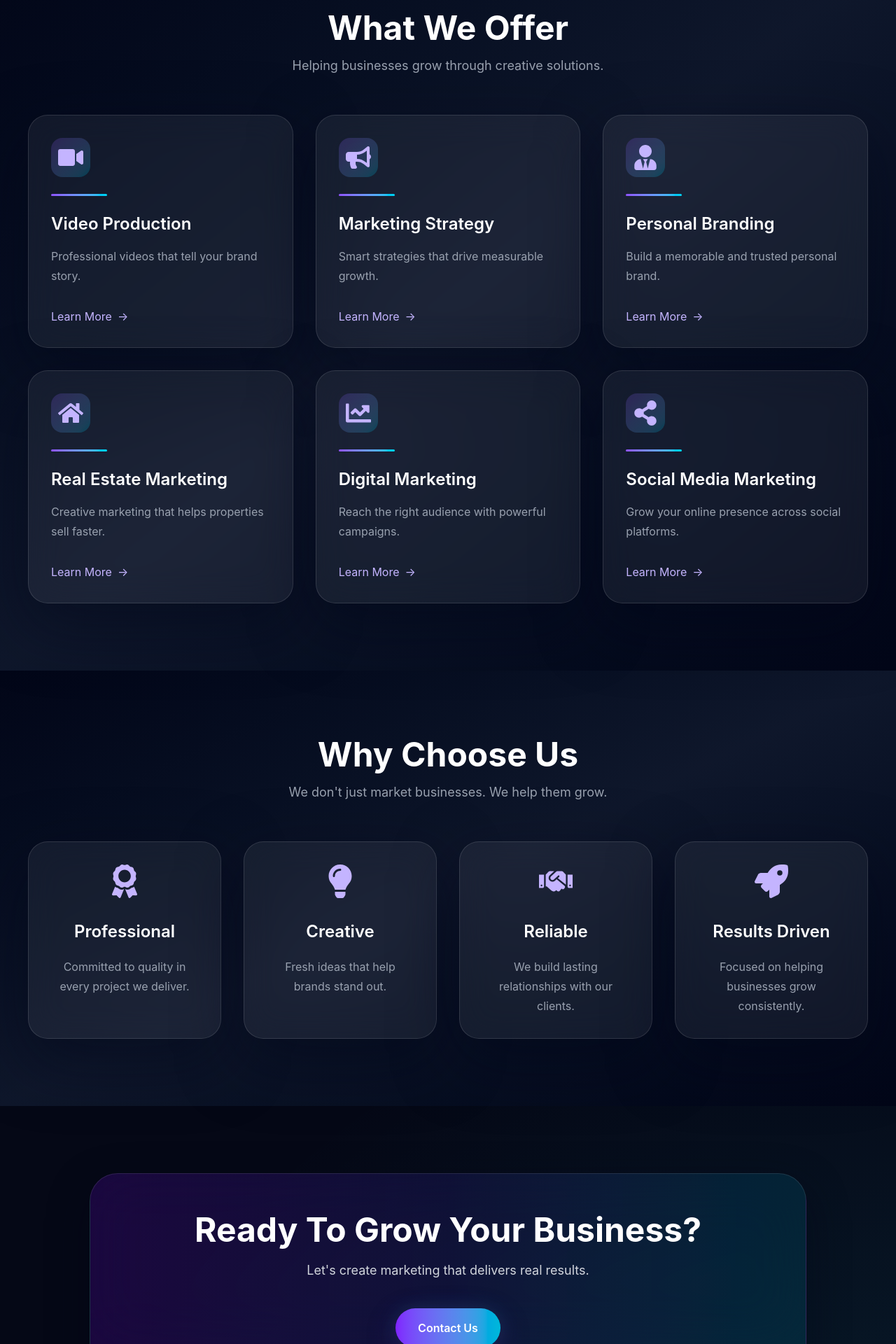
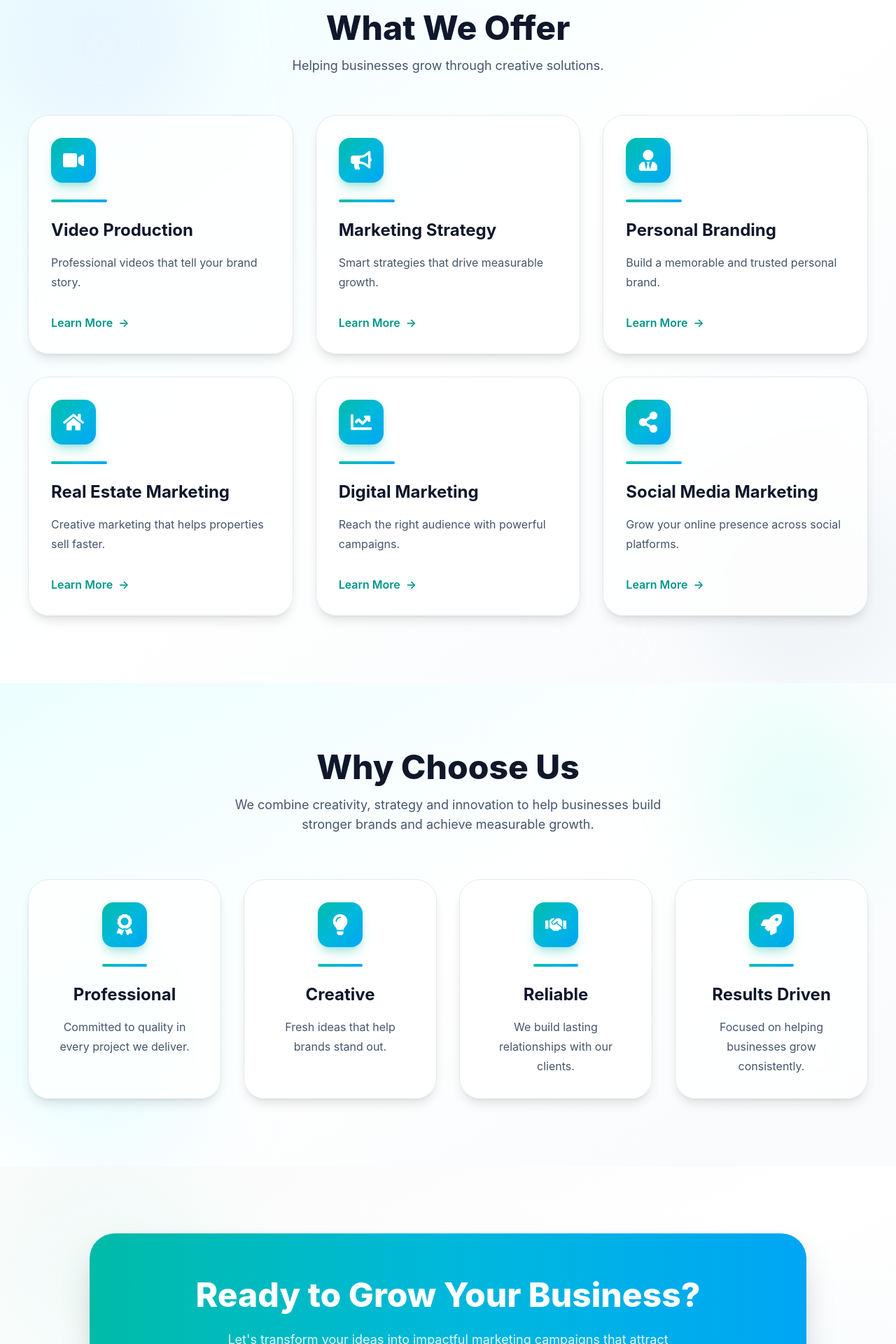
Before and after one commit to rihlatech/Sensation-Marketing-Agency, a React (Vite) app: page / in a window 1280 px wide. Shown: the part 880-2800 px from the top of the page at 70% size. Built offline with nearby package versions, Linux system fonts and the light colour scheme.

Commit message:
Finish project

```diff
--- a/src/index.css
+++ b/src/index.css
@@ -1,8 +1,6 @@
 @import "tailwindcss";
 
-:root {
-  color-scheme: dark;
-}
+@custom-variant dark (&:where(.dark, .dark *));
 
 html {
   scroll-behavior: smooth;
@@ -11,10 +9,16 @@ html {
 body {
   margin: 0;
   padding: 0;
-  background: #050816;
-  color: white;
-  font-family: Inter, ui-sans-serif, system-ui, -apple-system, BlinkMacSystemFont, "Segoe UI", sans-serif;
+  font-family: Inter, ui-sans-serif, system-ui, sans-serif;
   overflow-x: hidden;
+  background: #ffffff;
+  color: #0f172a;
+  transition: background-color .35s ease, color .35s ease;
+}
+
+.dark body {
+  background: #07181a;
+  color: #ffffff;
 }
 
 body::before,
@@ -32,7 +36,7 @@ body::before {
   height: 22rem;
   top: -6rem;
   left: -6rem;
-  background: radial-gradient(circle, rgba(168, 85, 247, 0.34), transparent 70%);
+  background: radial-gradient(circle, rgba(20, 184, 166, 0.15), transparent 70%);
 }
 
 body::after {
@@ -40,7 +44,15 @@ body::after {
   height: 24rem;
   bottom: -8rem;
   right: -6rem;
-  background: radial-gradient(circle, rgba(34, 211, 238, 0.24), transparent 70%);
+  background: radial-gradient(circle, rgba(6, 182, 212, 0.12), transparent 70%);
+}
+
+.dark body::before {
+  background: radial-gradient(circle, rgba(20, 184, 166, 0.28), transparent 70%);
+}
+
+.dark body::after {
+  background: radial-gradient(circle, rgba(6, 182, 212, 0.22), transparent 70%);
 }
 
 * {
--- a/src/pages/About.jsx
+++ b/src/pages/About.jsx
@@ -32,80 +32,130 @@ const reasons = [
 
 const About = () => {
   return (
-    <div className="min-h-screen bg-[#050816] px-6 pb-24 pt-36 text-white">
-      <div className="mx-auto max-w-7xl">
+  <div className="min-h-screen bg-white px-6 pb-24 pt-36 text-slate-900 transition-colors duration-300 dark:bg-slate-950 dark:text-white">
+
+    {/* Background Glow */}
+    <div className="absolute left-0 top-0 h-72 w-72 rounded-full bg-teal-200/30 blur-3xl dark:bg-teal-500/10"></div>
+    <div className="absolute bottom-0 right-0 h-72 w-72 rounded-full bg-cyan-200/30 blur-3xl dark:bg-cyan-500/10"></div>
+
+
+    <div className="relative mx-auto max-w-7xl">
+
+      {/* Heading */}
       <motion.div
         initial={{ opacity: 0, y: 40 }}
         whileInView={{ opacity: 1, y: 0 }}
         viewport={{ once: true }}
+        transition={{ duration: 0.6 }}
         className="mb-20 text-center"
       >
         <h1 className="text-5xl font-black lg:text-6xl">
           About{" "}
-            <span className="bg-gradient-to-r from-violet-500 via-indigo-500 to-cyan-400 bg-clip-text text-transparent">
+          <span className="bg-gradient-to-r from-teal-500 via-cyan-500 to-sky-500 bg-clip-text text-transparent">
             Us
           </span>
         </h1>
+
+        <p className="mx-auto mt-6 max-w-2xl text-lg leading-8 text-slate-600 dark:text-slate-300">
+          We help businesses build powerful brands through creative marketing,
+          strategic campaigns and digital solutions.
+        </p>
       </motion.div>
+
+
+      {/* About Content Card */}
+      <motion.div
+        initial={{ opacity: 0, y: 40 }}
+        whileInView={{ opacity: 1, y: 0 }}
+        viewport={{ once: true }}
+        transition={{ duration: 0.6 }}
+        className="mx-auto max-w-4xl rounded-[32px] border border-slate-200 bg-white p-8 shadow-lg transition-all duration-300 hover:border-teal-300 hover:shadow-2xl dark:border-white/10 dark:bg-white/5 dark:backdrop-blur-xl"
+      >
+
+        <h2 className="mb-6 text-3xl font-bold">
+          Helping Businesses Grow Through Creative Marketing
+        </h2>
+
+        <p className="mb-6 leading-8 text-slate-600 dark:text-slate-300">
+          At{" "}
+          <span className="font-semibold text-teal-600 dark:text-teal-400">
+            Sensation Marketing Agency
+          </span>
+          , we help businesses build strong brands through creative marketing,
+          professional video production, digital advertising, personal branding
+          and strategic campaigns that deliver real growth.
+        </p>
+
+        <p className="leading-8 text-slate-600 dark:text-slate-300">
+          Whether you are a startup, entrepreneur or an established company,
+          our mission is to create marketing solutions that increase visibility,
+          generate quality leads and position your brand ahead of the competition.
+        </p>
+
+      </motion.div>
+
+
+
+      {/* Why Choose Us */}
+      <div className="mt-24">
 
         <motion.div
           initial={{ opacity: 0, y: 40 }}
           whileInView={{ opacity: 1, y: 0 }}
           viewport={{ once: true }}
-          className="glass-panel mx-auto max-w-4xl rounded-[32px] p-10 lg:p-14"
+          transition={{ duration: 0.6 }}
+          className="mb-16 text-center"
         >
-          <h2 className="mb-6 text-3xl font-bold">
-            Helping Businesses Grow Through Creative Marketing
+          <h2 className="text-4xl font-extrabold md:text-5xl">
+            Why Choose Us
           </h2>
 
-          <p className="mb-6 leading-8 text-gray-300">
-            At <span className="font-semibold text-white">Sensation Marketing Agency</span>,
-            we help businesses build strong brands through creative marketing,
-            professional video production, digital advertising, personal branding and strategic campaigns that deliver real business growth.
-          </p>
-
-          <p className="leading-8 text-gray-300">
-            Whether you're a startup, entrepreneur or an established company,
-            our mission is to create marketing solutions that increase visibility,
-            generate quality leads and position your brand ahead of the competition.
+          <p className="mx-auto mt-4 max-w-2xl text-lg text-slate-600 dark:text-slate-400">
+            Your trusted partner for creative and results-driven marketing.
           </p>
         </motion.div>
 
-        <div className="mt-24">
-          <motion.h2
-            initial={{ opacity: 0, y: 40 }}
-            whileInView={{ opacity: 1, y: 0 }}
-            viewport={{ once: true }}
-            className="text-center text-4xl font-bold"
-          >
-            Why Choose Us
-          </motion.h2>
 
-          <p className="mx-auto mb-16 mt-4 max-w-2xl text-center text-gray-400">
-            Your trusted partner for creative and results-driven marketing.
-          </p>
 
         <div className="grid gap-8 md:grid-cols-2 lg:grid-cols-4">
+
           {reasons.map((reason, index) => (
+
             <motion.div
               key={index}
               initial={{ opacity: 0, y: 40 }}
               whileInView={{ opacity: 1, y: 0 }}
               viewport={{ once: true }}
               transition={{ delay: index * 0.1 }}
-                whileHover={{ y: -8, scale: 1.01 }}
-                className="glass-panel rounded-[28px] p-8 text-center"
+              whileHover={{ y: -10, scale: 1.02 }}
+
+              className="group flex flex-col items-center rounded-[30px] border border-slate-200 bg-white p-8 text-center shadow-lg transition-all duration-300 hover:border-teal-300 hover:shadow-2xl dark:border-white/10 dark:bg-white/5 dark:backdrop-blur-xl"
             >
-                <div className="flex justify-center text-5xl text-violet-300">{reason.icon}</div>
 
-                <h3 className="mt-8 text-2xl font-semibold">{reason.title}</h3>
+              <div className="mx-auto flex h-16 w-16 items-center justify-center rounded-2xl bg-gradient-to-br from-teal-500 via-cyan-500 to-sky-500 text-3xl text-white shadow-lg shadow-teal-500/30 transition duration-300 group-hover:scale-110">
+                {reason.icon}
+              </div>
 
-                <p className="mt-5 leading-7 text-gray-400">{reason.description}</p>
+
+              <h3 className="mt-8 text-2xl font-bold">
+                {reason.title}
+              </h3>
+
+
+              <p className="mt-5 leading-7 text-slate-600 dark:text-slate-300">
+                {reason.description}
+              </p>
+
             </motion.div>
+
           ))}
+
         </div>
+
       </div>
+
     </div>
+
   </div>
 );
 };
--- a/src/pages/Home.jsx
+++ b/src/pages/Home.jsx
@@ -83,7 +83,8 @@ const Home = () => {
           backgroundPosition: "center",
         }}
       >
-        <div className="absolute inset-0 bg-gradient-to-r from-[#050816]/95 via-[#090e27]/85 to-transparent" />
+
+       <div className="absolute inset-0 bg-gradient-to-r from-[#07181A]/95 via-[#0B2326]/80 to-[#07181A]/35" />
 
           <div className="relative mx-auto flex max-w-7xl items-center px-6 py-16 lg:min-h-screen lg:px-10">
           <div className="max-w-2xl">
@@ -95,7 +96,8 @@ const Home = () => {
             >
               Grow Your
               <br />
-              <span className="bg-gradient-to-r from-violet-400 via-blue-400 to-cyan-300 bg-clip-text text-transparent">
+              <span className="bg-gradient-to-r from-teal-400 via-cyan-400 to-sky-500 bg-clip-text text-transparent">
+
                 Business Beyond
               </span>
               <br />
@@ -106,7 +108,7 @@ const Home = () => {
               initial={{ opacity: 0, y: 40 }}
               animate={{ opacity: 1, y: 0 }}
               transition={{ delay: 0.2 }}
-              className="mt-8 max-w-xl text-lg leading-8 text-gray-300"
+              className="mt-8 max-w-xl text-lg leading-8 text-slate-200"
             >
               Helping businesses grow through creative marketing, powerful branding,
               professional video production and high-converting digital campaigns.
@@ -120,14 +122,14 @@ const Home = () => {
             >
               <Link
                 to="/contact"
-                className="premium-button rounded-full bg-gradient-to-r from-violet-600 via-indigo-600 to-cyan-500 px-8 py-4 font-semibold text-white transition-all duration-300"
+                className="rounded-full bg-gradient-to-r from-teal-500 via-cyan-500 to-sky-500 px-8 py-4 font-semibold text-white shadow-lg shadow-teal-500/30 transition-all duration-300 hover:-translate-y-1 hover:shadow-xl hover:shadow-cyan-500/40"
               >
                 Book Consultation
               </Link>
 
               <Link
                 to="/services"
-                className="premium-button-secondary rounded-full border border-white/20 bg-white/10 px-8 py-4 font-semibold text-white/90 backdrop-blur-md transition-all duration-300 hover:bg-white/20"
+               className="rounded-full border border-teal-400/30 bg-white/10 px-8 py-4 font-semibold text-white backdrop-blur-xl transition-all duration-300 hover:border-teal-400 hover:bg-teal-500/10"
               >
                 Explore Services
               </Link>
@@ -136,8 +138,11 @@ const Home = () => {
         </div>
       </section>
 
-      <section className="relative bg-gradient-to-br from-slate-950 via-slate-900 to-slate-950 px-6 py-24 lg:px-10">
-        <div className="mx-auto max-w-7xl">
+    <section className="relative overflow-hidden bg-gradient-to-br from-[#ECFEFF] via-white to-[#F8FAFC] dark:from-slate-950 dark:via-slate-900 dark:to-slate-950 px-6 py-24 lg:px-10">
+       <div className="absolute top-0 left-0 h-72 w-72 rounded-full bg-indigo-200/20 blur-3xl dark:bg-indigo-500/10"></div>
+        <div className="absolute bottom-0 right-0 h-72 w-72 rounded-full bg-slate-300/20 blur-3xl dark:bg-slate-500/10"></div>
+
+  <div className="relative mx-auto max-w-7xl">
     <motion.div
       initial={{ opacity: 0, y: 24 }}
       whileInView={{ opacity: 1, y: 0 }}
@@ -145,8 +150,11 @@ const Home = () => {
       transition={{ duration: 0.6 }}
       className="mb-14 text-center"
     >
-            <h2 className="text-4xl font-bold md:text-5xl">What We Offer</h2>
-            <p className="mx-auto mt-4 max-w-2xl text-lg text-gray-400">
+      <h2 className="text-4xl md:text-5xl font-extrabold text-slate-900 dark:text-white">
+        What We Offer
+      </h2>
+
+      <p className="mx-auto mt-4 max-w-2xl text-lg text-slate-600 dark:text-slate-400">
         Helping businesses grow through creative solutions.
       </p>
     </motion.div>
@@ -159,21 +167,29 @@ const Home = () => {
           whileInView={{ opacity: 1, y: 0 }}
           viewport={{ once: true, amount: 0.18 }}
           transition={{ delay: index * 0.08, duration: 0.5 }}
-                whileHover={{ y: -8, scale: 1.01 }}
-                className="glass-panel rounded-[28px] p-8"
+          whileHover={{ y: -10, scale: 1.02 }}
+          className="group rounded-[30px] border border-slate-200 dark:border-slate-700 bg-white/80 dark:bg-slate-800/80 p-8 backdrop-blur-xl shadow-lg transition-all duration-300 hover:-translate-y-3 hover:border-teal-400 hover:shadow-2xl"
         >
-                <div className="flex h-14 w-14 items-center justify-center rounded-2xl bg-gradient-to-br from-violet-500/20 to-cyan-400/20 text-4xl text-violet-300">
+          <div className="flex h-16 w-16 items-center justify-center rounded-2xl bg-gradient-to-br from-teal-500 via-cyan-500 to-sky-500 text-3xl text-white shadow-lg shadow-teal-500/30 transition duration-300 group-hover:scale-110">
             {service.icon}
           </div>
 
-                <div className="my-6 h-[3px] w-20 rounded-full bg-gradient-to-r from-violet-500 to-cyan-400" />
+          <div className="my-6 h-1 w-20 rounded-full bg-gradient-to-r from-teal-500 via-cyan-500 to-sky-500"></div>
 
-                <h3 className="text-2xl font-semibold">{service.title}</h3>
+          <h3 className="text-2xl font-bold text-slate-900 dark:text-white">
+            {service.title}
+          </h3>
 
-                <p className="mt-4 leading-7 text-gray-400">{service.description}</p>
+          <p className="mt-4 leading-7 text-slate-600 dark:text-slate-400">
+            {service.description}
+          </p>
 
-                <Link to="/services" className="mt-8 inline-flex items-center text-violet-300 transition hover:text-white">
-                  Learn More <span className="ml-2">→</span>
+          <Link
+            to="/services"
+            className="mt-8 inline-flex items-center font-semibold text-teal-600 dark:text-teal-400 transition-all duration-300 hover:translate-x-2 hover:text-cyan-600 dark:hover:text-cyan-300"
+          >
+            Learn More
+            <span className="ml-2">→</span>
           </Link>
         </motion.div>
       ))}
@@ -181,18 +197,25 @@ const Home = () => {
   </div>
 </section>
 
-      <section className="bg-gradient-to-br from-slate-950 via-slate-900 to-slate-950 px-6 py-24 lg:px-10">
-        <div className="mx-auto max-w-7xl">
+<section className="relative overflow-hidden bg-gradient-to-br from-[#ECFEFF] via-white to-[#F8FAFC] dark:from-slate-950 dark:via-slate-900 dark:to-slate-950 px-6 py-24 lg:px-10">
+  <div className="absolute top-0 right-0 h-72 w-72 rounded-full bg-teal-200/20 blur-3xl dark:bg-teal-500/10"></div>
+  <div className="absolute bottom-0 left-0 h-72 w-72 rounded-full bg-cyan-200/20 blur-3xl dark:bg-cyan-500/10"></div>
+
+  <div className="relative mx-auto max-w-7xl">
     <motion.div
       initial={{ opacity: 0, y: 24 }}
       whileInView={{ opacity: 1, y: 0 }}
       viewport={{ once: true, amount: 0.2 }}
       transition={{ duration: 0.6 }}
-            className="mb-14 text-center"
+      className="mb-16 text-center"
     >
-            <h2 className="text-4xl font-bold md:text-5xl">Why Choose Us</h2>
-            <p className="mx-auto mt-4 max-w-2xl text-lg text-gray-400">
-              We don't just market businesses. We help them grow.
+      <h2 className="text-4xl font-extrabold text-slate-900 dark:text-white md:text-5xl">
+        Why Choose Us
+      </h2>
+
+      <p className="mx-auto mt-4 max-w-2xl text-lg text-slate-600 dark:text-slate-400">
+        We combine creativity, strategy and innovation to help businesses
+        build stronger brands and achieve measurable growth.
       </p>
     </motion.div>
 
@@ -200,39 +223,85 @@ const Home = () => {
       {whyChooseUs.map((item, index) => (
         <motion.div
           key={index}
-                initial={{ opacity: 0, y: 28 }}
+          initial={{ opacity: 0, y: 30 }}
           whileInView={{ opacity: 1, y: 0 }}
           viewport={{ once: true, amount: 0.2 }}
           transition={{ delay: index * 0.08, duration: 0.5 }}
-                whileHover={{ y: -8, scale: 1.01 }}
-                className="glass-panel rounded-[28px] p-8 text-center"
+          whileHover={{ y: -10, scale: 1.02 }}
+          className="group rounded-[30px] border border-slate-200 dark:border-slate-700 bg-white/80 dark:bg-slate-800/80 p-8 text-center backdrop-blur-xl shadow-lg transition-all duration-300 hover:-translate-y-3 hover:border-teal-400 hover:shadow-2xl"
         >
-                <div className="flex justify-center text-5xl text-violet-300">{item.icon}</div>
+          <div className="mx-auto flex h-16 w-16 items-center justify-center rounded-2xl bg-gradient-to-br from-teal-500 via-cyan-500 to-sky-500 text-3xl text-white shadow-lg shadow-teal-500/30 transition duration-300 group-hover:scale-110">
+            {item.icon}
+          </div>
 
-                <h3 className="mt-8 text-2xl font-semibold">{item.title}</h3>
+          <div className="mx-auto my-6 h-1 w-16 rounded-full bg-gradient-to-r from-teal-500 via-cyan-500 to-sky-500"></div>
 
-                <p className="mt-5 leading-7 text-gray-400">{item.description}</p>
+          <h3 className="text-2xl font-bold text-slate-900 dark:text-white">
+            {item.title}
+          </h3>
+
+          <p className="mt-4 leading-7 text-slate-600 dark:text-slate-400">
+            {item.description}
+          </p>
         </motion.div>
       ))}
     </div>
   </div>
 </section>
 
-      <section className="px-6 py-24">
-        <div className="mx-auto max-w-5xl rounded-[40px] border border-white/10 bg-gradient-to-r from-violet-700/20 via-indigo-700/15 to-cyan-700/20 p-14 text-center shadow-[0_20px_60px_rgba(2,6,23,0.45)] backdrop-blur-2xl">
-          <h2 className="text-4xl font-bold md:text-5xl">Ready To Grow Your Business?</h2>
+   <section className="relative overflow-hidden bg-gradient-to-br from-[#FAFAFA] via-white to-[#F8FAFC] dark:from-slate-950 dark:via-slate-900 dark:to-slate-950 px-6 py-24">
 
-          <p className="mt-5 text-lg text-gray-300">
-            Let's create marketing that delivers real results.
-          </p>
+  {/* Background Glow */}
+  <div className="absolute top-0 left-0 h-80 w-80 rounded-full bg-teal-100/20 blur-3xl dark:bg-teal-500/10"></div>
+  <div className="absolute bottom-0 right-0 h-80 w-80 rounded-full bg-sky-100/20 blur-3xl dark:bg-cyan-500/10"></div>
+
+  <div className="relative mx-auto max-w-5xl rounded-[36px] bg-gradient-to-r from-teal-500 via-cyan-500 to-sky-500 p-12 md:p-16 text-center shadow-2xl">
+
+    <motion.h2
+      initial={{ opacity: 0, y: 25 }}
+      whileInView={{ opacity: 1, y: 0 }}
+      viewport={{ once: true }}
+      transition={{ duration: 0.6 }}
+      className="text-4xl md:text-5xl font-extrabold text-white"
+    >
+      Ready to Grow Your Business?
+    </motion.h2>
+
+    <motion.p
+      initial={{ opacity: 0, y: 20 }}
+      whileInView={{ opacity: 1, y: 0 }}
+      viewport={{ once: true }}
+      transition={{ delay: 0.2 }}
+      className="mx-auto mt-6 max-w-2xl text-lg leading-8 text-white/90"
+    >
+      Let's transform your ideas into impactful marketing campaigns that
+      attract customers, strengthen your brand and accelerate business growth.
+    </motion.p>
+
+    <motion.div
+      initial={{ opacity: 0 }}
+      whileInView={{ opacity: 1 }}
+      viewport={{ once: true }}
+      transition={{ delay: 0.4 }}
+      className="mt-10 flex flex-col sm:flex-row justify-center gap-5"
+    >
+      <Link
+        to="/contact"
+        className="rounded-full bg-white px-8 py-4 font-semibold text-teal-700 shadow-lg transition-all duration-300 hover:-translate-y-1 hover:shadow-2xl"
+      >
+        Book Consultation
+      </Link>
 
       <Link
-            to="/contact"
-            className="premium-button mt-10 inline-block rounded-full bg-gradient-to-r from-violet-600 to-cyan-500 px-8 py-4 font-semibold text-white transition"
+        to="/services"
+        className="rounded-full border border-white/40 bg-white/10 px-8 py-4 font-semibold text-white backdrop-blur-xl transition-all duration-300 hover:bg-white/20"
       >
-            Contact Us
+        Explore Services
       </Link>
+    </motion.div>
+
   </div>
+
 </section>
     </div>
   );
--- a/src/pages/Services.jsx
+++ b/src/pages/Services.jsx
@@ -46,7 +46,7 @@ const services = [
 
 const Services = () => {
  return (
-    <div className="min-h-screen bg-[#050816] px-6 pb-24 pt-36 text-white">
+  <div className="min-h-screen bg-white px-6 pb-24 pt-36 text-slate-900 transition-colors duration-300 dark:bg-slate-950 dark:text-white">
     <div className="mx-auto max-w-7xl">
       <motion.div
         initial={{ opacity: 0, y: 40 }}
@@ -57,14 +57,15 @@ const Services = () => {
       >
         <h1 className="text-5xl font-black lg:text-6xl">
           Our{" "}
-            <span className="bg-gradient-to-r from-violet-500 via-indigo-500 to-cyan-400 bg-clip-text text-transparent">
+          <span className="bg-gradient-to-r from-teal-500 via-cyan-500 to-sky-500 bg-clip-text text-transparent">
             Services
           </span>
         </h1>
 
-          <p className="mx-auto mt-6 max-w-2xl text-lg text-gray-400">
+        <p className="mx-auto mt-6 max-w-2xl text-lg leading-8 text-slate-600 dark:text-slate-300">
           Creative marketing solutions designed to help your business attract,
-            engage and convert more customers.
+          engage and convert more customers through innovative strategies and
+          professional execution.
         </p>
       </motion.div>
 
@@ -74,34 +75,61 @@ const Services = () => {
             key={index}
             initial={{ opacity: 0, y: 40 }}
             whileInView={{ opacity: 1, y: 0 }}
-              transition={{ delay: index * 0.1 }}
+            transition={{ delay: index * 0.08 }}
             viewport={{ once: true }}
-              whileHover={{ y: -8, scale: 1.01 }}
-              className="glass-panel flex flex-col rounded-[28px] p-8"
+            whileHover={{ y: -10, scale: 1.02 }}
+            className="group flex flex-col rounded-[30px] border border-slate-200 bg-white p-8 shadow-lg transition-all duration-300 hover:border-teal-300 hover:shadow-2xl dark:border-white/10 dark:bg-white/5 dark:backdrop-blur-xl"
           >
-              <div className="flex h-14 w-14 items-center justify-center rounded-2xl bg-gradient-to-br from-violet-500/20 to-cyan-400/20 text-4xl text-violet-300">
+            <div className="flex h-16 w-16 items-center justify-center rounded-2xl bg-gradient-to-br from-teal-500 to-cyan-500 text-3xl text-white shadow-lg shadow-teal-500/30 transition duration-300 group-hover:scale-110">
               {service.icon}
             </div>
 
-              <div className="my-6 h-[3px] w-20 rounded-full bg-gradient-to-r from-violet-500 to-cyan-400" />
+            <div className="my-6 h-1 w-20 rounded-full bg-gradient-to-r from-teal-500 via-cyan-500 to-sky-500"></div>
 
-              <h2 className="text-2xl font-semibold">{service.title}</h2>
+            <h2 className="text-2xl font-bold text-slate-900 dark:text-white">
+              {service.title}
+            </h2>
 
-              <p className="mt-5 flex-grow leading-7 text-gray-400">{service.description}</p>
+            <p className="mt-5 flex-grow leading-7 text-slate-600 dark:text-slate-300">
+              {service.description}
+            </p>
 
             <a
               href={`https://wa.me/${whatsapp}?text=${encodeURIComponent(
-                  `Hello Sensation Marketing Agency,\nI would like to inquire about your ${service.title} service.`
+                `Hello Sensation Marketing Agency,\n\nI would like to inquire about your ${service.title} service.`
               )}`}
               target="_blank"
               rel="noopener noreferrer"
-                className="premium-button mt-8 rounded-full bg-gradient-to-r from-violet-600 via-indigo-600 to-cyan-500 py-4 text-center font-semibold text-white transition duration-300"
+              className="mt-8 rounded-full bg-gradient-to-r from-teal-500 via-cyan-500 to-sky-500 py-4 text-center font-semibold text-white shadow-lg shadow-teal-500/30 transition-all duration-300 hover:-translate-y-1 hover:shadow-xl hover:shadow-cyan-500/40"
             >
               Inquire Service
             </a>
           </motion.div>
         ))}
       </div>
+      <motion.div
+  initial={{ opacity: 0, y: 30 }}
+  whileInView={{ opacity: 1, y: 0 }}
+  viewport={{ once: true }}
+  className="mt-24 rounded-[32px] bg-gradient-to-r from-teal-500 via-cyan-500 to-sky-500 p-12 text-center"
+>
+  <h2 className="text-4xl font-bold text-white">
+    Ready to Grow Your Business?
+  </h2>
+
+  <p className="mx-auto mt-4 max-w-2xl text-lg text-white/90">
+    Let's create marketing strategies that help your business stand out and reach more customers.
+  </p>
+
+  <a
+    href={`https://wa.me/${whatsapp}`}
+    target="_blank"
+    rel="noopener noreferrer"
+    className="mt-8 inline-block rounded-full bg-white px-8 py-4 font-semibold text-teal-700 transition hover:scale-105"
+  >
+    Contact Us Today
+  </a>
+</motion.div>
     </div>
   </div>
 );
```
Also changed, not shown: src/components/Header.jsx (+36 -7 lines), src/pages/Contact.jsx (+108 -44 lines), src/pages/Training.jsx (+32 -16 lines). Lines whose indentation alone changed are shown as unchanged.
